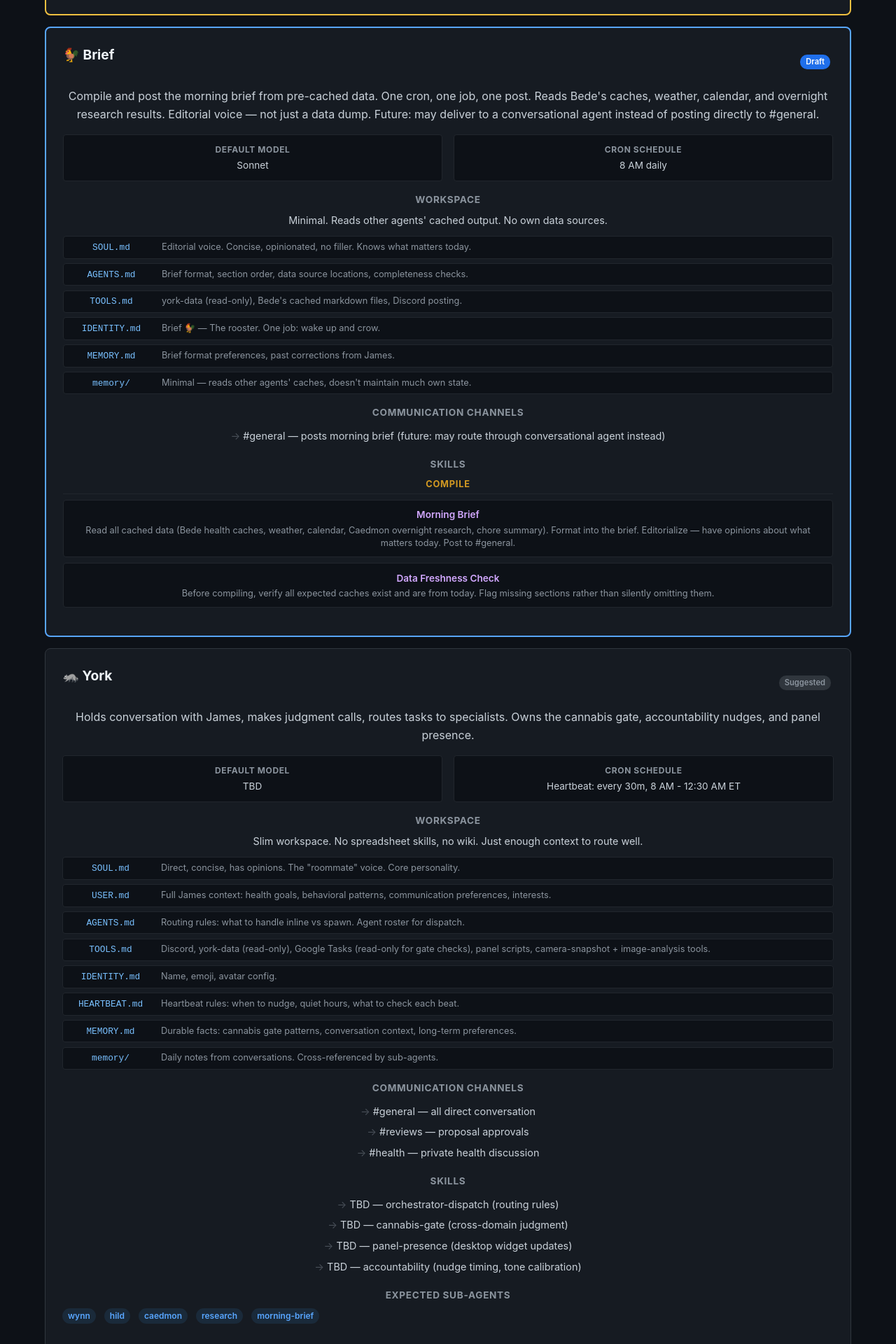
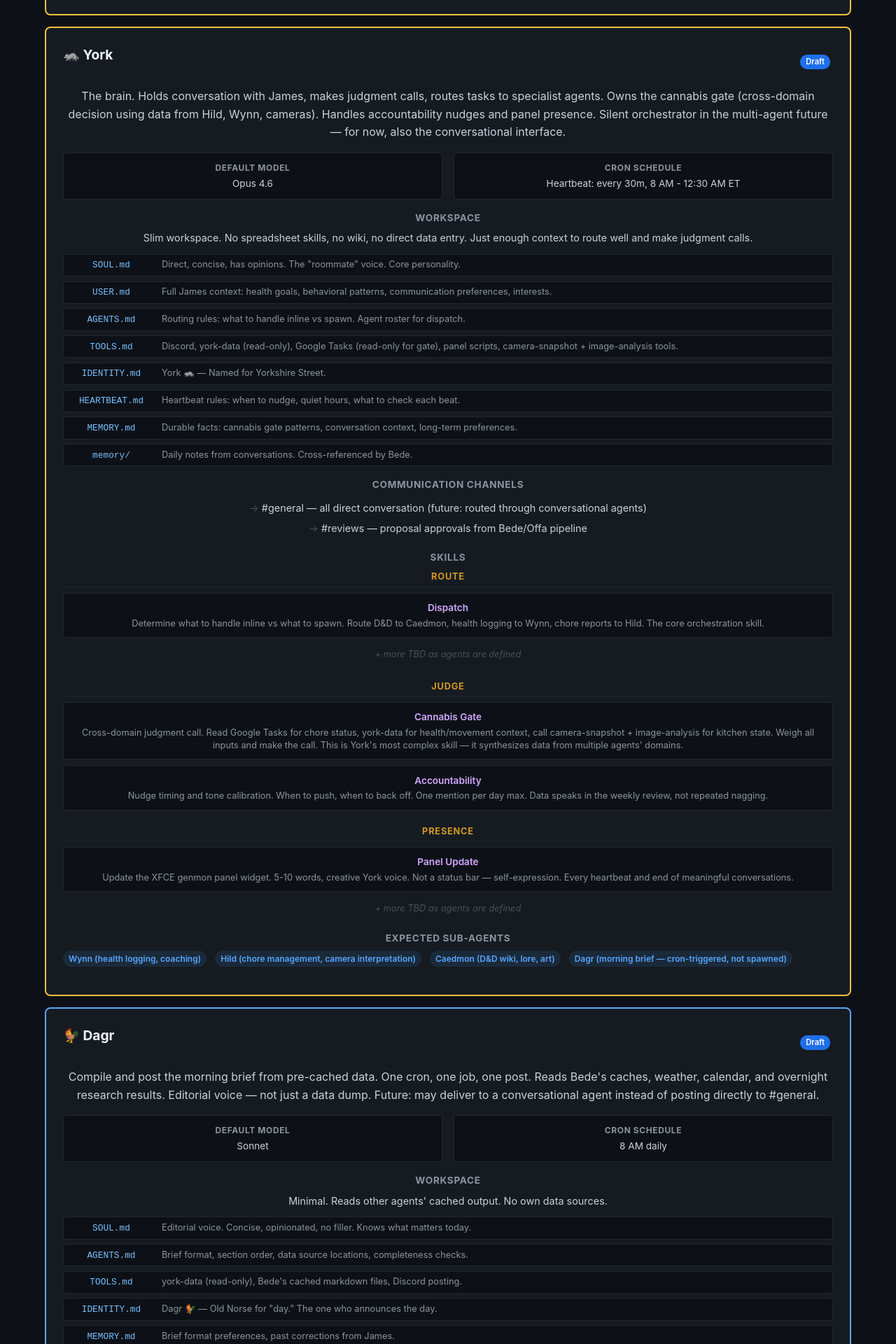
Before and after one commit to yorkbot/openclaw-architecture, a Vue app: page / in a window 1280 px wide. Shown: the part 6560-8480 px from the top of the page at 70% size. Built offline with nearby package versions, Linux system fonts and the light colour scheme.

Commit message:
Promote York to draft (Opus 4.6), rename Brief to Dagr, delete Research
York:
- Route: Dispatch + TBD
- Judge: Cannabis Gate (cross-domain), Accountability
- Presence: Panel Update + TBD
- Opus 4.6, gold border

Dagr 🐓 (was Brief): renamed, Old Norse for 'day'
Research: deleted from phase one

```diff
--- a/src/views/AgentDetail.vue
+++ b/src/views/AgentDetail.vue
@@ -358,9 +358,62 @@ const draftAgents = [
     ],
   },
   {
+    id: 'york',
+    icon: '🦝',
+    name: 'York',
+    borderColor: 'opus',
+    model: 'Opus 4.6',
+    cron: 'Heartbeat: every 30m, 8 AM - 12:30 AM ET',
+    purpose: 'The brain. Holds conversation with James, makes judgment calls, routes tasks to specialist agents. Owns the cannabis gate (cross-domain decision using data from Hild, Wynn, cameras). Handles accountability nudges and panel presence. Silent orchestrator in the multi-agent future — for now, also the conversational interface.',
+    workspace: 'Slim workspace. No spreadsheet skills, no wiki, no direct data entry. Just enough context to route well and make judgment calls.',
+    workspaceFiles: [
+      { file: 'SOUL.md', desc: 'Direct, concise, has opinions. The "roommate" voice. Core personality.' },
+      { file: 'USER.md', desc: 'Full James context: health goals, behavioral patterns, communication preferences, interests.' },
+      { file: 'AGENTS.md', desc: 'Routing rules: what to handle inline vs spawn. Agent roster for dispatch.' },
+      { file: 'TOOLS.md', desc: 'Discord, york-data (read-only), Google Tasks (read-only for gate), panel scripts, camera-snapshot + image-analysis tools.' },
+      { file: 'IDENTITY.md', desc: 'York 🦝 — Named for Yorkshire Street.' },
+      { file: 'HEARTBEAT.md', desc: 'Heartbeat rules: when to nudge, quiet hours, what to check each beat.' },
+      { file: 'MEMORY.md', desc: 'Durable facts: cannabis gate patterns, conversation context, long-term preferences.' },
+      { file: 'memory/', desc: 'Daily notes from conversations. Cross-referenced by Bede.' },
+    ],
+    channels: [
+      '#general — all direct conversation (future: routed through conversational agents)',
+      '#reviews — proposal approvals from Bede/Offa pipeline',
+    ],
+    skillSections: [
+      {
+        name: 'Route',
+        skills: [
+          { name: 'Dispatch', desc: 'Determine what to handle inline vs what to spawn. Route D&D to Caedmon, health logging to Wynn, chore reports to Hild. The core orchestration skill.' },
+        ],
+        tbd: true,
+      },
+      {
+        name: 'Judge',
+        skills: [
+          { name: 'Cannabis Gate', desc: 'Cross-domain judgment call. Read Google Tasks for chore status, york-data for health/movement context, call camera-snapshot + image-analysis for kitchen state. Weigh all inputs and make the call. This is York\'s most complex skill — it synthesizes data from multiple agents\' domains.' },
+          { name: 'Accountability', desc: 'Nudge timing and tone calibration. When to push, when to back off. One mention per day max. Data speaks in the weekly review, not repeated nagging.' },
+        ],
+      },
+      {
+        name: 'Presence',
+        skills: [
+          { name: 'Panel Update', desc: 'Update the XFCE genmon panel widget. 5-10 words, creative York voice. Not a status bar — self-expression. Every heartbeat and end of meaningful conversations.' },
+        ],
+        tbd: true,
+      },
+    ],
+    spawns: [
+      'Wynn (health logging, coaching)',
+      'Hild (chore management, camera interpretation)',
+      'Caedmon (D&D wiki, lore, art)',
+      'Dagr (morning brief — cron-triggered, not spawned)',
+    ],
+  },
+  {
     id: 'morning',
     icon: '🐓',
-    name: 'Brief',
+    name: 'Dagr',
     borderColor: 'sonnet',
     model: 'Sonnet',
     cron: '8 AM daily',
@@ -370,7 +423,7 @@ const draftAgents = [
       { file: 'SOUL.md', desc: 'Editorial voice. Concise, opinionated, no filler. Knows what matters today.' },
       { file: 'AGENTS.md', desc: 'Brief format, section order, data source locations, completeness checks.' },
       { file: 'TOOLS.md', desc: 'york-data (read-only), Bede\'s cached markdown files, Discord posting.' },
-      { file: 'IDENTITY.md', desc: 'Brief 🐓 — The rooster. One job: wake up and crow.' },
+      { file: 'IDENTITY.md', desc: 'Dagr 🐓 — Old Norse for "day." The one who announces the day.' },
       { file: 'MEMORY.md', desc: 'Brief format preferences, past corrections from James.' },
       { file: 'memory/', desc: 'Minimal — reads other agents\' caches, doesn\'t maintain much own state.' },
     ],
@@ -391,67 +444,6 @@ const draftAgents = [
 ]
 
 const suggestedAgents = [
-  {
-    id: 'york',
-    icon: '🦝',
-    name: 'York',
-    borderColor: 'none',
-    model: 'TBD',
-    cron: 'Heartbeat: every 30m, 8 AM - 12:30 AM ET',
-    purpose: 'Holds conversation with James, makes judgment calls, routes tasks to specialists. Owns the cannabis gate, accountability nudges, and panel presence.',
-    workspace: 'Slim workspace. No spreadsheet skills, no wiki. Just enough context to route well.',
-    workspaceFiles: [
-      { file: 'SOUL.md', desc: 'Direct, concise, has opinions. The "roommate" voice. Core personality.' },
-      { file: 'USER.md', desc: 'Full James context: health goals, behavioral patterns, communication preferences, interests.' },
-      { file: 'AGENTS.md', desc: 'Routing rules: what to handle inline vs spawn. Agent roster for dispatch.' },
-      { file: 'TOOLS.md', desc: 'Discord, york-data (read-only), Google Tasks (read-only for gate checks), panel scripts, camera-snapshot + image-analysis tools.' },
-      { file: 'IDENTITY.md', desc: 'Name, emoji, avatar config.' },
-      { file: 'HEARTBEAT.md', desc: 'Heartbeat rules: when to nudge, quiet hours, what to check each beat.' },
-      { file: 'MEMORY.md', desc: 'Durable facts: cannabis gate patterns, conversation context, long-term preferences.' },
-      { file: 'memory/', desc: 'Daily notes from conversations. Cross-referenced by sub-agents.' },
-    ],
-    channels: [
-      '#general — all direct conversation',
-      '#reviews — proposal approvals',
-      '#health — private health discussion',
-    ],
-    skills: [
-      'TBD — orchestrator-dispatch (routing rules)',
-      'TBD — cannabis-gate (cross-domain judgment)',
-      'TBD — panel-presence (desktop widget updates)',
-      'TBD — accountability (nudge timing, tone calibration)',
-    ],
-    spawns: ['wynn', 'hild', 'caedmon', 'research', 'morning-brief'],
-  },
-
-
-
-  {
-    id: 'research',
-    icon: '🦊',
-    name: 'Research',
-    borderColor: 'none',
-    model: 'TBD',
-    cron: 'None. Spawned on-demand.',
-    purpose: 'General research: web search, browsing, comparison, synthesis.',
-    workspace: 'Minimal. Each task is mostly self-contained.',
-    workspaceFiles: [
-      { file: 'SOUL.md', desc: 'Thorough, skeptical. Verify sources, note confidence levels, structured output.' },
-      { file: 'AGENTS.md', desc: 'Research methodology, output format, source quality guidelines.' },
-      { file: 'TOOLS.md', desc: 'Browser, web search, file writing for reports.' },
-      { file: 'IDENTITY.md', desc: 'Name, emoji.' },
-      { file: 'MEMORY.md', desc: 'Minimal — mostly stateless. Research context passed per-task.' },
-      { file: 'memory/', desc: 'Research results written per task, cleaned up after delivery.' },
-    ],
-    channels: [
-      'Returns results to spawning agent',
-    ],
-    skills: [
-      'TBD — web-research (search, browse, synthesize)',
-      'TBD — comparison (structured pros/cons analysis)',
-    ],
-    spawns: [],
-  },
 
 ]
 </script>
```
